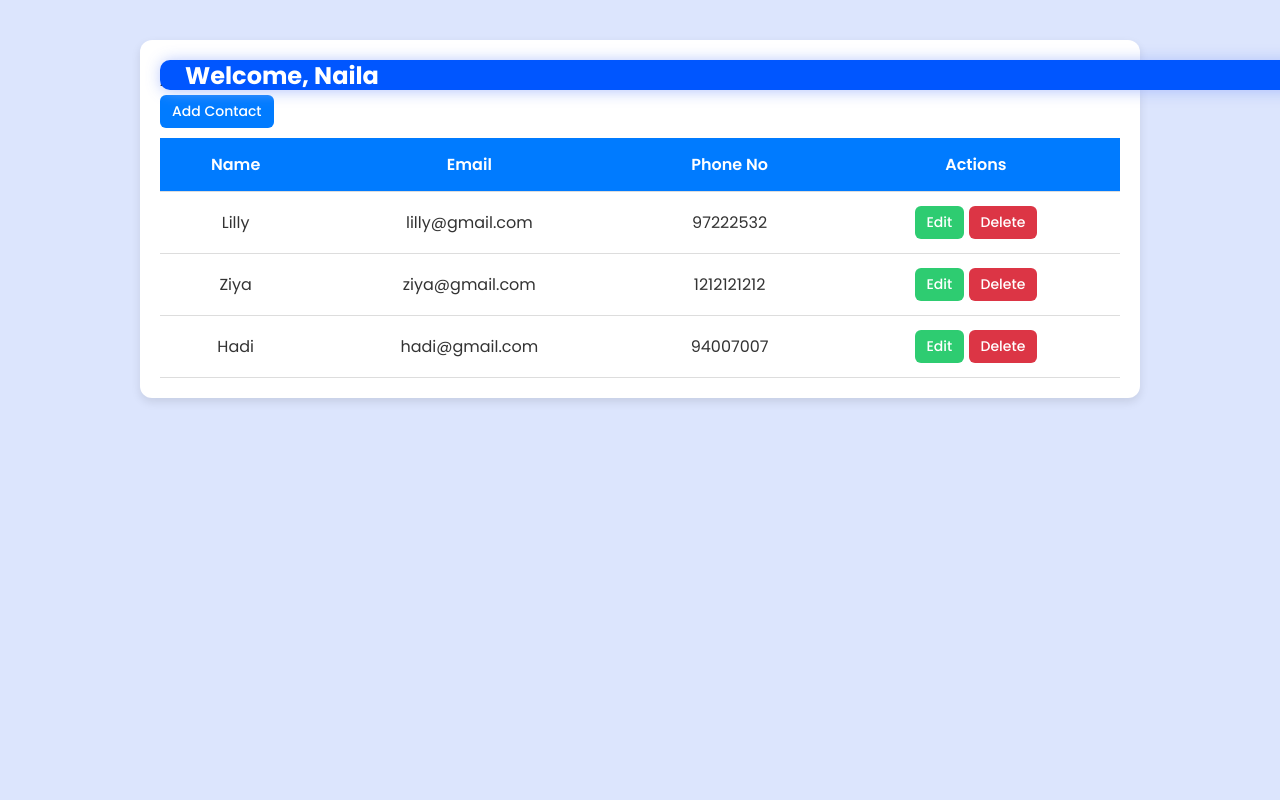
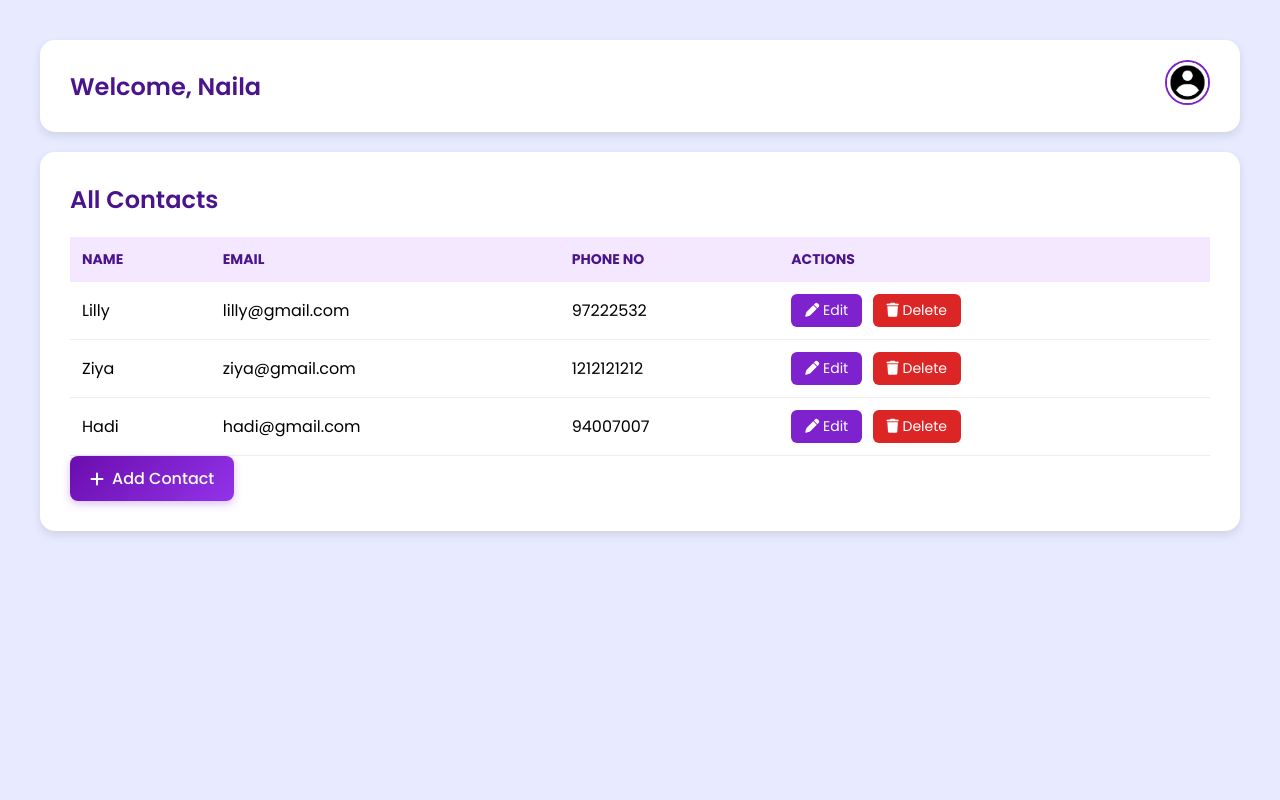
Before and after one commit to nailaanver/Contact_Manager, a Django app: template contact_app/templates/dashboard.html in a window 1280 px wide. Run offline with Django 5.2, Linux system fonts and the light colour scheme; the template is opened without the code that fills it: values that come from a table or form of the project are taken from there, others are empty; a user stored in the database is signed in; data comes from the database, SQL or seed files in the repository; both versions use the stored data as it was after the commit; parts of the project's set-up code (start-up, migrations or seed data) failed here and were passed over.

Commit message:
Before edit_user update

```diff
--- a/contact_app/static/css/admin-dashboard.css
+++ b/contact_app/static/css/admin-dashboard.css
@@ -27,7 +27,7 @@ body {
     overflow-x: hidden;
 }
 
-header {
+.header {
     height: 70px;
     width: 100vw;
     padding: 0 30px;
@@ -214,7 +214,7 @@ header {
     background-color: #dadada;
     cursor: pointer;
 }
-.option4 a {
+.option4  {
     text-decoration: none;
     color: black;
 }
--- a/contact_app/static/css/dashboard.css
+++ b/contact_app/static/css/dashboard.css
@@ -1,192 +1,146 @@
-/* Dashboard Container */
-.dashboard-container {
-    max-width: 1000px;
-    margin: 40px auto;
-    padding: 20px;
-    background: #ffffff;
-    border-radius: 12px;
-    box-shadow: 0 4px 10px rgba(0,0,0,0.1);
+.dashboard-wrapper {
+    background: #e8eaff;
+    min-height: 100vh;
+    padding: 40px;
     font-family: "Poppins", sans-serif;
 }
-.dashboard-header {
-    display: flex;
-    justify-content: space-between;
-    align-items: center;
-    background-color: #0056ff;
-    color: white;
-    height: 30px;
-    padding: 15px 25px;
-    border-radius: 10px;
-    margin-bottom: 25px;
-}
-.welcome {
-    color: white;
-}
-
-
-.profile-menu {
-    position: relative;
-}
-
-.profile-icon {
-    width: 40px;
-    height: 40px;
-    border-radius: 50%;
-    cursor: pointer;
-    background-color: white;
-    padding: 5px;
-}
-
-.dropdown-content {
-    display: none;
-    position: absolute;
-    right: 0;
-    background-color: white;
-    color: #333;
-    min-width: 200px;
-    box-shadow: 0 4px 8px rgba(0,0,0,0.1);
-    border-radius: 10px;
-    padding: 15px;
-    z-index: 1;
-}
-
-.dropdown-content.show {
-    display: block;
-}
-
-.dropdown-content p {
-    margin: 5px 0;
-}
-
-.dropdown-content a {
-    color: red;
-    text-decoration: none;
-    display: block;
-    text-align: center;
-    font-weight: bold;
-    margin-top: 10px;
-}
-
 
 /* Header */
 .dashboard-header {
     display: flex;
     justify-content: space-between;
     align-items: center;
-    margin-bottom: 25px;
+    background: white;
+    border-radius: 15px;
+    padding: 20px 30px;
+    box-shadow: 0 4px 10px rgba(0,0,0,0.1);
+    margin-bottom: 20px;
 }
 
-.dashboard-header h2 {
-    color: white;
-    font-size: 24px;
+.header-left {
+    display: flex;
+    justify-content: space-between;
+    align-items: center;
+    gap: 20px;
+    width: 100%;
 }
 
-.add-btn {
-    text-decoration: none;
-    background-color: #007bff;
-    color: white;
-    padding: 10px 16px;
-    border-radius: 6px;
-    font-weight: 500;
-    transition: 0.3s;
-    border: none;
+.welcome-text {
+    color: #4a148c;
+    font-weight: 600;
 }
 
-.add-btn:hover {
-    background-color: #0056b3;
+.profile-avatar {
+    width: 45px;
+    height: 45px;
+    border-radius: 50%;
+    cursor: pointer;
+    border: 2px solid #7e22ce;
+}
+
+.dropdown-menu {
+    display: none;
+    position: absolute;
+    background: #fff;
+    box-shadow: 0 4px 8px rgba(0,0,0,0.15);
+    border-radius: 10px;
+    padding: 10px 15px;
+    top: 70px;
+    right: 40px;
+    z-index: 10;
+    min-width: 180px;
+}
+
+.dropdown-menu.show {
+    display: block;
+}
+
+/* Add Contact Button */
+.top-action {
+    display: flex;
+    justify-content: flex-end;
+    margin-bottom: 20px;
+}
+
+.btn-add-contact {
+    background: linear-gradient(135deg, #6a0dad, #9333ea);
+    color: #fff;
+    padding: 10px 20px;
+    border-radius: 8px;
+    font-weight: 500;
+    text-decoration: none;
+    transition: all 0.3s ease;
+    display: inline-flex;
+    align-items: center;
+    gap: 8px;
+    box-shadow: 0 3px 8px rgba(130, 50, 220, 0.3);
+}
+
+.btn-add-contact:hover {
+    background: linear-gradient(135deg, #5300b3, #7e22ce);
+    transform: translateY(-2px);
 }
 
 /* Table */
-.table-container {
+.contacts-container {
+    background: white;
+    border-radius: 15px;
+    padding: 30px;
+    box-shadow: 0 4px 10px rgba(0,0,0,0.1);
+}
+
+.section-title {
+    color: #4a148c;
+    font-weight: 600;
+    margin-bottom: 20px;
+}
+
+.table-wrapper {
     overflow-x: auto;
 }
 
-.contact-table {
+.contacts-table {
     width: 100%;
     border-collapse: collapse;
+}
+
+.contacts-table th {
+    background: #f3e8ff;
+    color: #4a148c;
+    text-transform: uppercase;
+    font-size: 14px;
+    padding: 12px;
     text-align: left;
 }
 
-.contact-table th,
-.contact-table td {
-    padding: 14px 16px;
-    border-bottom: 1px solid #ddd;
+.contacts-table td {
+    padding: 12px;
+    border-bottom: 1px solid #eee;
 }
 
-.contact-table th {
-    background-color: #007bff;
+.btn-action {
+    display: inline-block;
+    padding: 6px 14px;
+    border-radius: 6px;
     color: white;
-    font-weight: 600;
-    text-align: center;
+    text-decoration: none;
+    font-size: 14px;
+    transition: all 0.2s ease;
+    margin-right: 6px;
 }
 
-.contact-table td {
-    color: #333;
-    text-align: center;
+.btn-edit {
+    background-color: #7e22ce;
 }
 
-.contact-table tr:hover {
-    background-color: #f1f1f1;
-    transition: 0.2s;
-}
-.contacts-section {
-    border-radius: 20px;
+.btn-edit:hover {
+    background-color: #5b21b6;
 }
 
-/* Buttons */
-.btn {
-    text-decoration: none;
-    padding: 6px 12px;
-    border-radius: 6px;
-    font-size: 14px;
-    font-weight: 500;
-    transition: all 0.3s ease;
-    display: inline-block;
-}
-.add-btn {
-    text-decoration: none;
-    padding: 6px 12px;
-    border-radius: 6px;
-    font-size: 14px;
-    font-weight: 500;
-    transition: all 0.3s ease;
-    display: inline-block;
-    margin-bottom: 10px;
+.btn-delete {
+    background-color: #dc2626;
 }
 
-.view-btn {
-    background-color: #28a745;
-    color: white;
+.btn-delete:hover {
+    background-color: #b91c1c;
 }
-
-.view-btn:hover {
-    background-color: #1e7e34;
-}
-
-.delete-btn {
-    background-color: #dc3545;
-    color: white;
-}
-
-.delete-btn:hover {
-    background-color: #b02a37;
-}
-
-/* Responsive */
-@media (max-width: 768px) {
-    .dashboard-header {
-        flex-direction: column;
-        align-items: flex-start;
-        gap: 10px;
-    }
-
-    .add-btn {
-        width: 100%;
-        text-align: center;
-    }
-
-    .contact-table th, .contact-table td {
-        font-size: 14px;
-        padding: 10px;
-    }
-}
--- a/contact_app/templates/admin_dashboard.html
+++ b/contact_app/templates/admin_dashboard.html
@@ -4,7 +4,7 @@
 {% block title %}Admin Dashboard{% endblock %}
 
 {% block content %}
-<header>
+<header class="header">
     <div class="logosec">
         <div class="logo">Admin Dashboard</div>
         <h2 class="welcome-admin">Welcome, {{ user.username }}</h2>
@@ -44,8 +44,6 @@
                     <i class="fa fa-users"></i>
                     <h3>Manage Contact</h3>
                 </div>
-
-                <!-- ✅ Logout should be a link, not a div -->
                 <a href="{% url 'logout' %}" class="nav-option option4">
                     <i class="fa fa-sign-out-alt"></i>
                     <h3>Log Out</h3>
--- a/contact_app/templates/dashboard.html
+++ b/contact_app/templates/dashboard.html
@@ -1,41 +1,38 @@
 {% extends 'master.html' %}
-{% load static %}
+{% load static%}
 
 {% block title %}Dashboard - Contact Manager{% endblock %}
 
 {% block content %}
-<div class="dashboard-container">
-    <!-- 🔹 Header Section with Welcome + Profile -->
+<div class="dashboard-wrapper">
+
+    <!-- Header -->
     <header class="dashboard-header">
-        <h2 class="welcome">Welcome, {{ user.username }}</h2>
-
-        <div class="profile-menu">
-            <img src="{% static 'images/profile-icon.png' %}" alt="Profile" class="profile-icon" onclick="toggleDropdown()">
-
-            <!-- Dropdown Menu -->
-            <div id="profileDropdown" class="dropdown-content">
-                <p><strong>{{ user.username }}</strong></p>
-                <p>{{ user.email }}</p>
-                <hr>
-                <a href="{% url 'logout' %}">Logout</a>
+        <div class="header-left">
+            <div>
+            <h2 class="welcome-text">Welcome, {{ user.username }}</h2>
+            </div>
+            <div class="user-profile">
+                <img src="{% static 'images/profile-icon.png' %}" alt="Profile" class="profile-avatar" onclick="toggleDropdown()">
+                <div id="profileDropdown" class="dropdown-menu">
+                    <p><strong>{{ user.username }}</strong></p>
+                    <p>{{ user.email }}</p>
+                    <hr>
+                    <a href="{% url 'edit_user' user.pk %}">Edit Profile</a>
+                    <a href="{% url 'logout' %}">Log Out</a>
+                </div>
             </div>
         </div>
     </header>
 
-    <!-- 🔹 All Contacts Section -->
-    <div class="contacts-section">
-        <div class="contacts-header">
-            <h2>All Contacts</h2>
-            <div class="add-btn-sec">
-                <a href="{% url 'add_contact' %}">
-                    <button class="add-btn">Add Contact</button>
-                </a>
-            </div>
-        </div>
+    <!-- Add Contact Button -->
 
-        <!-- 🔹 Contact Table -->
-        <div class="table-container">
-            <table class="contact-table">
+
+    <!-- Contacts Section -->
+    <section class="contacts-container">
+        <h2 class="section-title">All Contacts</h2>
+        <div class="table-wrapper">
+            <table class="contacts-table">
                 <thead>
                     <tr>
                         <th>Name</th>
@@ -51,33 +48,45 @@
                         <td>{{ contact.email }}</td>
                         <td>{{ contact.phone_number }}</td>
                         <td>
-                            <a href="{% url 'edit_contact' contact.pk %}" class="btn edit-btn">Edit</a>
-                            <a href="{% url 'delete_contact' contact.id %}" class="btn delete-btn"
-                               onclick="return confirm('Are you sure you want to delete this contact?');">Delete</a>
+                            <a href="{% url 'edit_contact' contact.pk %}" class="btn-action btn-edit">
+                                <i class="fa fa-pen"></i> Edit
+                            </a>
+                            <a href="{% url 'delete_contact' contact.id %}" class="btn-action btn-delete" onclick="return confirm('Are you sure you want to delete this contact?');">
+                                <i class="fa fa-trash"></i> Delete
+                            </a>
                         </td>
+                    </tr>
+                    {% empty %}
+                    <tr>
+                        <td colspan="4">No contacts found.</td>
                     </tr>
                     {% endfor %}
                 </tbody>
             </table>
+
         </div>
-    </div>
+
+        <a href="{% url 'add_contact' %}" class="btn-add-contact">
+            <i class="fa fa-plus"></i> Add Contact
+        </a>
+
+    </section>
+
 </div>
 
-<!-- 🔹 JavaScript for Dropdown -->
+<!-- JS for Profile Dropdown -->
 <script>
 function toggleDropdown() {
     document.getElementById("profileDropdown").classList.toggle("show");
 }
 
-// Close dropdown if clicked outside
 window.onclick = function(event) {
-    if (!event.target.matches('.profile-icon')) {
-        var dropdowns = document.getElementsByClassName("dropdown-content");
+    if (!event.target.matches('.profile-avatar')) {
+        var dropdowns = document.getElementsByClassName("dropdown-menu");
         for (var i = 0; i < dropdowns.length; i++) {
             dropdowns[i].classList.remove('show');
         }
     }
 }
 </script>
-
 {% endblock %}
--- a/contact_app/templates/partials/manage_users.html
+++ b/contact_app/templates/partials/manage_users.html
@@ -17,6 +17,11 @@
         <tr>
             <td>{{ user.username }}</td>
             <td>{{ user.email }}</td>
+            <td>
+                <a href="{% url 'edit_user' user.pk %}" class="btn edit-btn">Edit</a>
+                <a href="{% url 'delete_user' user.id %}" class="btn delete-btn"
+                onclick="return confirm('Are you sure you want to delete this contact?');">Delete</a>
+            </td>
 
         </tr>
         {% endfor %}
--- a/contact_app/urls.py
+++ b/contact_app/urls.py
@@ -12,6 +12,8 @@ urlpatterns = [
     path('edit-contact/<int:pk>/', views.edit_contact, name='edit_contact'),
     path('manage-contact/', views.manage_contact, name='manage_contact'),
     path('manage-users/', views.manage_users, name='manage_users'),
+    path('edit_user/<int:pk>/',views.edit_user,name = 'edit_user'),
+    path('delete_user/<int:id>/',views.delete_user,name = 'delete_user'),
     path('dashboard_content/', views.dashboard_content, name='dashboard_content'),
     path('profile/', views.profile_view, name='profile')
 ]
--- a/contact_manager/settings.py
+++ b/contact_manager/settings.py
@@ -69,6 +69,8 @@ TEMPLATES = [
 
 WSGI_APPLICATION = 'contact_manager.wsgi.application'
 
+LOGIN_URL = 'login'
+
 
 # Database
 # https://docs.djangoproject.com/en/5.2/ref/settings/#databases
```
Also changed, not shown: contact_app/templates/edit_user.html (added, +17 -0 lines), contact_app/views.py (+19 -1 lines), db.sqlite3.
